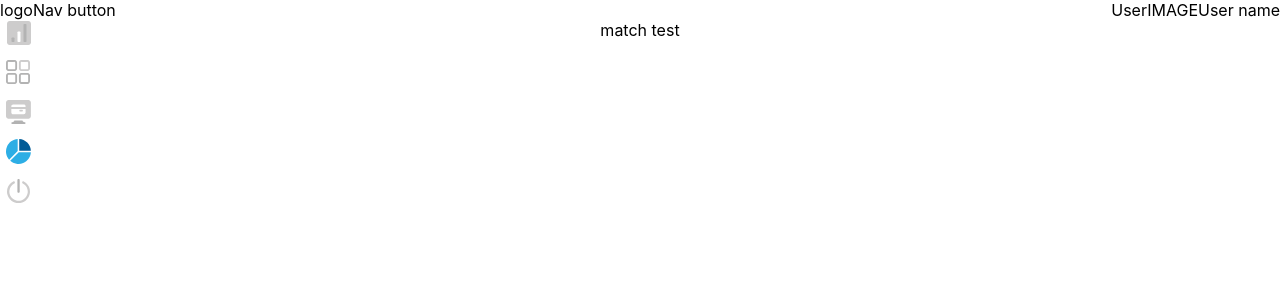
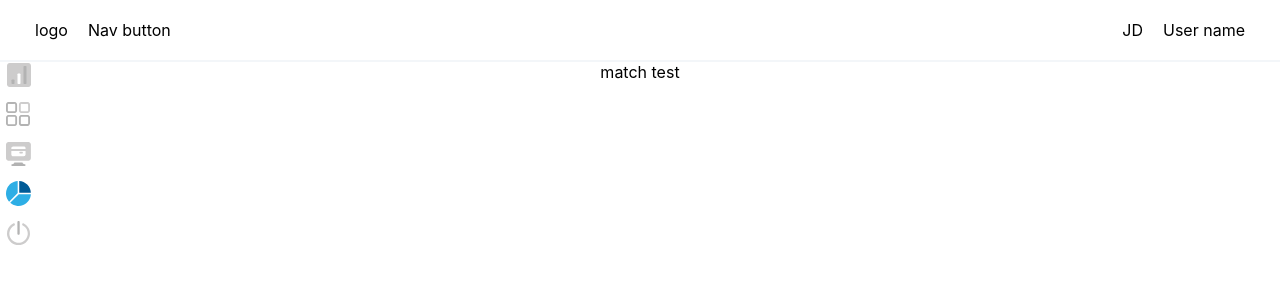
Before and after one commit to THEmmanuel/match-test, a React (Create React App) app: page / in a window 1280 px wide. Shown: the top 300 px of the page. Built offline with nearby package versions, Linux system fonts and the light colour scheme.

Commit message:
style navbar

```diff
--- a/src/containers/NavBar/NavBar.module.css
+++ b/src/containers/NavBar/NavBar.module.css
@@ -1,4 +1,21 @@
-.NavBarWrapper{
+.NavBar {
+	border-bottom: 2px solid #F3F6F9;
+}
+
+.NavBarWrapper {
 	display: flex;
 	justify-content: space-between;
+	padding: 20px 35px;
 }
+
+.NavLogoWrapper {
+	display: flex;
+	flex-direction: row;
+	gap: 20px;
+}
+
+.UserInfoWrapper{
+	display: flex;
+	flex-direction: row;
+	gap: 20px;
+}
--- a/src/containers/NavBar/NavBar.tsx
+++ b/src/containers/NavBar/NavBar.tsx
@@ -5,13 +5,13 @@ const NavBar = () => {
 	return (
 		<nav className={style.NavBar}>
 			<div className={style.NavBarWrapper}>
-				<div>
+				<div className={style.NavLogoWrapper}>
 					<span>logo</span>
 					<span>Nav button</span>
 				</div>
 
-				<div>
-					<span>UserIMAGE</span>
+				<div className={style.UserInfoWrapper}>
+					<span>JD</span>
 					<span>User name</span>
 				</div>
 			</div>
```
